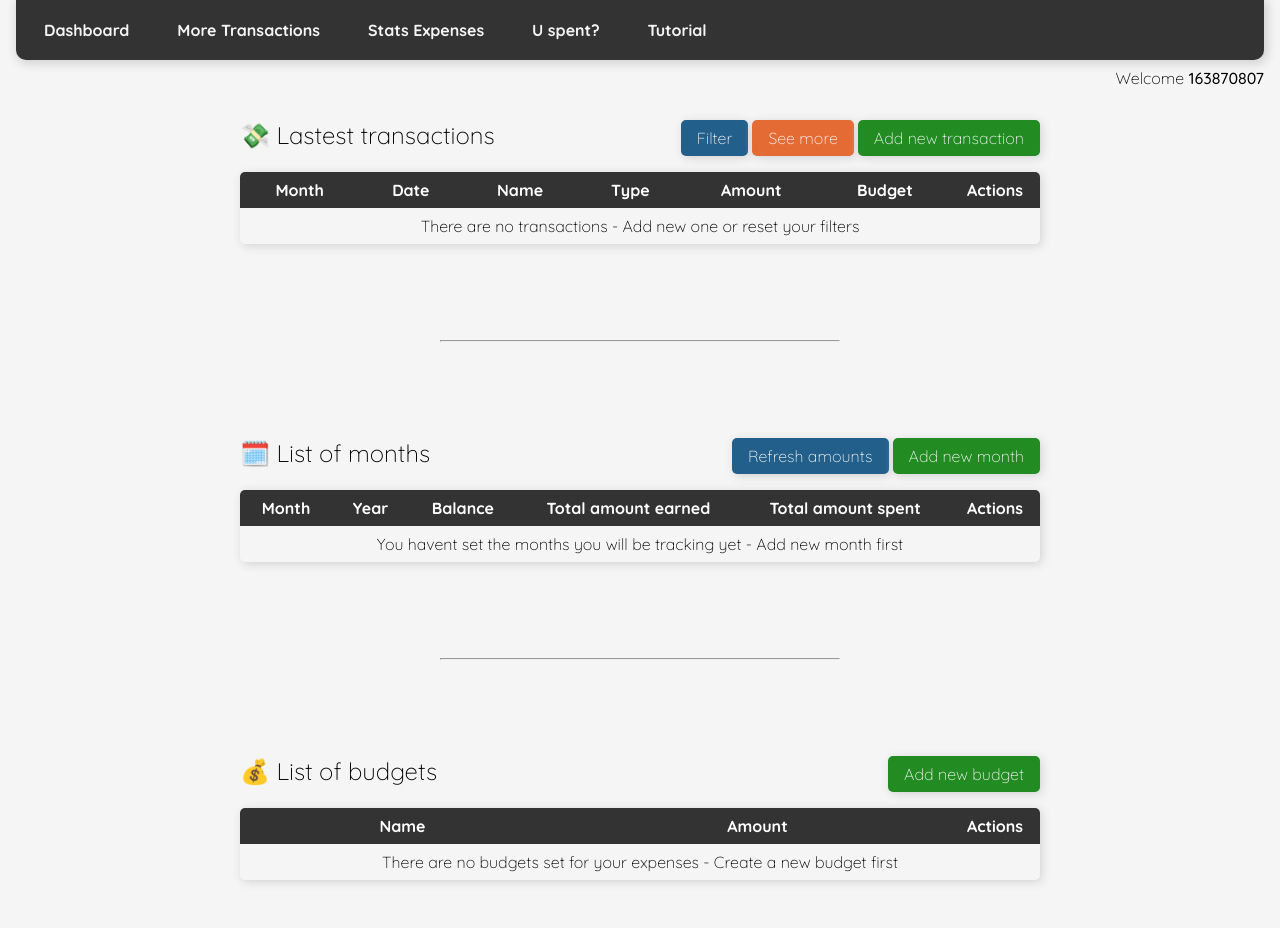
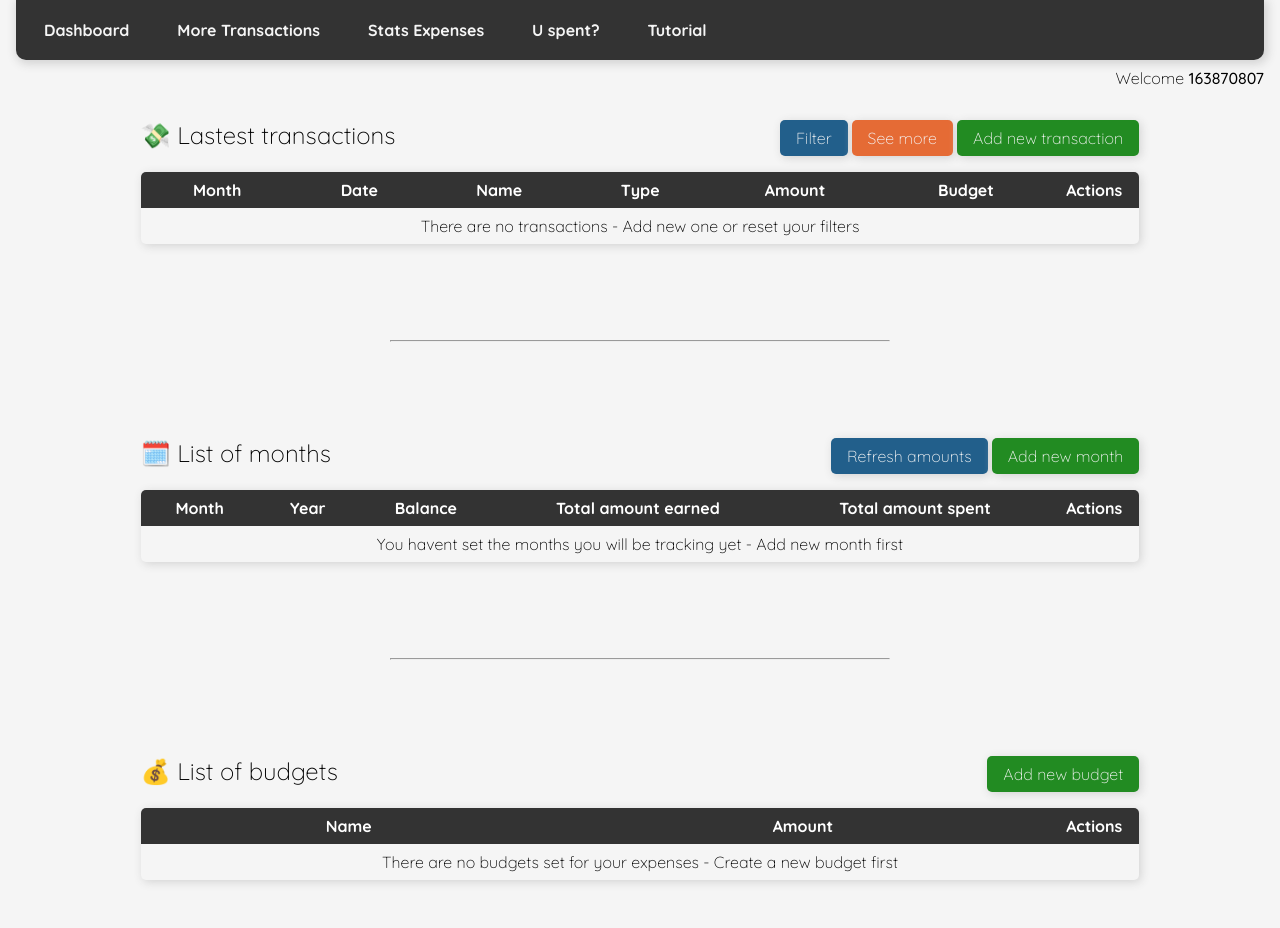
Before and after one commit to kevinvanphavong/han_app, a PHP site: template templates/dashboard/index.html.twig in a window 1280 px wide. Run offline with PHP 8.4, Linux system fonts and the light colour scheme; the template is opened without the code that fills it, so the values that code supplies are empty; form fields are guessed from the names that the template uses; style sheets or scripts are compiled from the project's sources; some libraries are stand-ins or nearby versions; some web fonts are replaced.

Commit message:
style(transaction): unchange column width for transaction table

```diff
--- a/assets/styles/forms/_creation.css
+++ b/assets/styles/forms/_creation.css
@@ -73,7 +73,7 @@ button.transaction-form-row__input {
 .wrapper {
     margin: 2em auto 2em;
     width: 80%;
-    max-width: 800px;
+    max-width: 1000px;
     display: flex;
     flex-direction: column;
     grid-gap: 1em;
--- a/assets/styles/tables/_view.css
+++ b/assets/styles/tables/_view.css
@@ -62,17 +62,8 @@
         background-color: #B0413E;
     }
 
-    [data-type] {
+    & td {
         word-wrap: break-word;
-    }
-
-    [data-type="date"] {
-        max-width: 80px;
-    }
-
-    [data-type="budget"],
-    [data-type="name"] {
-        max-width: 130px;
     }
 }
 
@@ -141,7 +132,6 @@
     flex-direction: column;
     grid-gap: 1em;
     width: 100%;
-    max-width: 800px;
 }
 
 table {
--- a/templates/transaction/_table.html.twig
+++ b/templates/transaction/_table.html.twig
@@ -26,11 +26,11 @@
         <thead>
             <tr>
                 <th>Month</th>
-                <th data-type="date">Date</th>
-                <th data-type="name">Name</th>
+                <th>Date</th>
+                <th>Name</th>
                 <th>Type</th>
                 <th>Amount</th>
-                <th data-type="budget">Budget</th>
+                <th>Budget</th>
                 <th class="transaction-table-actions">Actions</th>
             </tr>
         </thead>
@@ -39,11 +39,11 @@
             {% for transaction in transactions %}
                 <tr>
                     <td>{{ transaction.date|date('F') }}</td>
-                    <td data-type="date">{{ transaction.date|date("d M Y") }}</td>
-                    <td data-type="name">{{ transaction.name }}</td>
+                    <td>{{ transaction.date|date("d M Y") }}</td>
+                    <td>{{ transaction.name }}</td>
                     <td><p class="transaction-type transaction-type--{{ transaction.type.name|lower }}">{{ transaction.type.name }}</p></td>
                     <td>{{ (transaction.amount ?? 0) ~ '€' }}</td>
-                    <td data-type="budget">{{ transaction.budgetCategory.name }}</td>
+                    <td>{{ transaction.budgetCategory.name }}</td>
                     <td class="transaction-table-actions">
                         <a class="transaction-table-actions__link transaction-table-actions__link-edit" href="{{ path('transaction_edit_action', {'id': transaction.id}) }}"><i class="fa-solid fa-pen-to-square"></i></a>
                         <a class="transaction-table-actions__link transaction-table-actions__link-delete" href="{{ path('transaction_delete_action', {'id': transaction.id}) }}"><i class="fa-solid fa-trash"></i></a>
```
